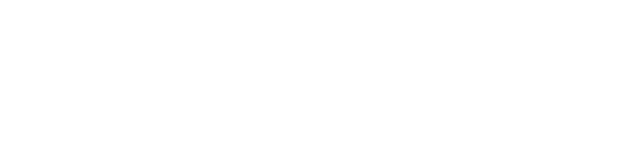
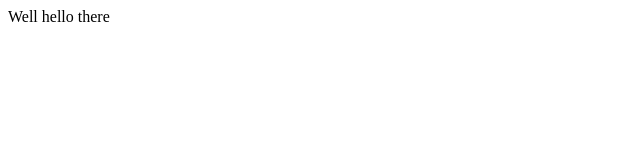
Before and after one commit to seniorcodemonkey/donovan, a plain HTML site: page index.html in a window 1280 px wide. Shown: the whole page, without its empty margins (0-640 px from the left). Drawn offline with Linux system fonts and the light colour scheme.

Commit message:
Added a div

```diff
--- a/index.html
+++ b/index.html
@@ -6,6 +6,6 @@
     <title>Document</title>
 </head>
 <body>
-
+    <div>Well hello there</div>
 </body>
 </html>
```
